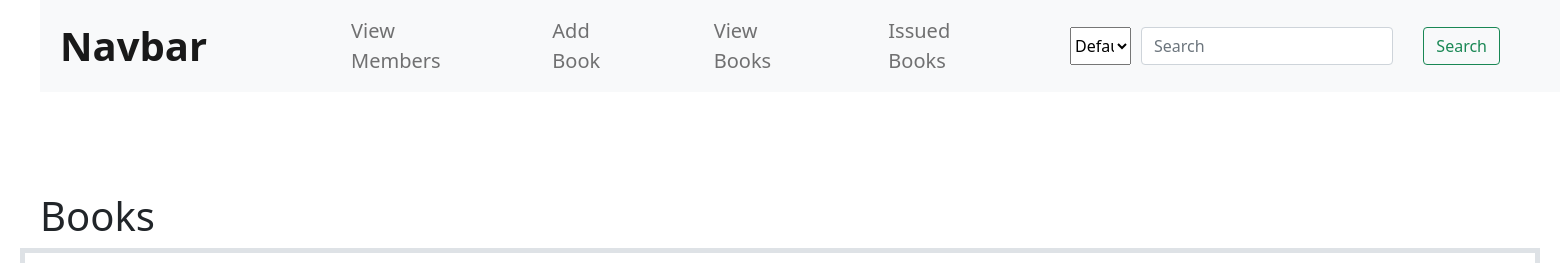
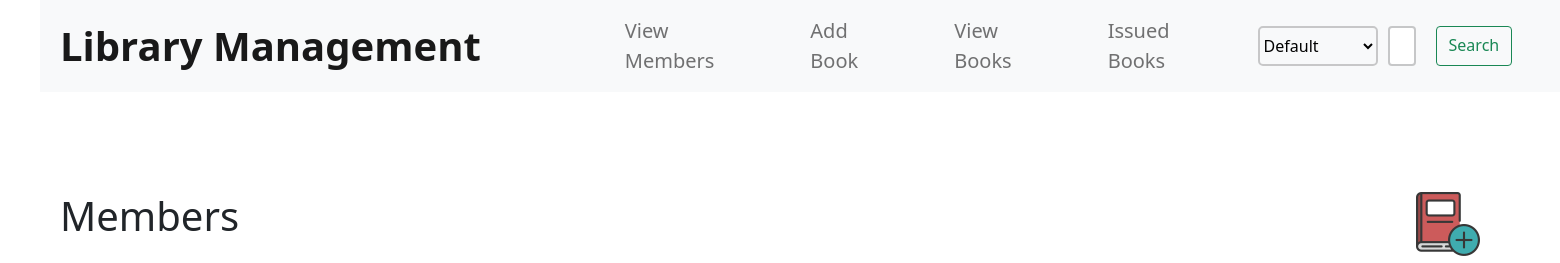
Before and after one commit to gauravsorte/library_management_flask, a Flask app: page /viewBooks in a window 1560 px wide. Shown: the top 263 px of the page. Run offline with Flask 2, Linux system fonts and the light colour scheme; data that the repository does not hold is empty; some libraries are stand-ins or nearby versions.

Commit message:
made minor changes in html files, added css file

```diff
--- a/static/style.css
+++ b/static/style.css
@@ -24,7 +24,9 @@ a.navbar-brand{
 } */
 
 .search_box_box{
-    margin-right: 10px;
+    border: 2px solid rgba(0,0,0,0.2) !important;
+    background-color: tomato;
+
 }
 
 /* .search_box_text{
@@ -39,6 +41,27 @@ a.navbar-brand{
     flex-direction: row;
 }
 
+#search_filter{
+    border: 2px solid rgba(0,0,0,0.2);
+    border-radius: 5px;
+    margin-right: 10px;
+    background-color: transparent;
+    text-decoration: none;
+    min-width: 120px !important;
+}
+
+.dropdown_links{
+    border: 2px solid rgba(0,0,0,0.2);
+    border-radius: 5px;
+    background-color: rgba(0,0,0,0.3);
+    font-size: 18px;
+    max-width: 120px !important;
+}
+
+.dropdown_links:hover{
+    font-size: 20px !important;
+}
+/*
 .dropdown{
     position: relative;
     display: inline-block;
@@ -60,11 +83,11 @@ a.navbar-brand{
     border-radius: 5px;
     border: 1px solid #000;
     min-width: 160px;
-    /* box-shadow: 0px 8px 16px 0px rgba(0,0,0,0.2); */
+    box-shadow: 0px 8px 16px 0px rgba(0,0,0,0.2);
 
     padding: 12px 16px;
     right: -40%;
-    /* margin-top: 10px; */
+    margin-top: 10px;
     align-items: center;
     z-index: 1;
 }
@@ -77,7 +100,7 @@ a.navbar-brand{
     text-decoration: none;
     font-size: 20px;
     color: #000;
-}
+} */
 
 
 
--- /dev/null
+++ b/static/viewBooks.css
@@ -0,0 +1,5 @@
+.main_div{
+    display: grid;
+    grid-template-columns: 7fr 0.5fr ;
+    margin-bottom: 10px;
+}
--- a/templates/base.html
+++ b/templates/base.html
@@ -16,7 +16,7 @@
 
 <body>
     <nav class="navbar navbar-expand-lg navbar-light bg-light">
-        <a class="navbar-brand" href="/">Navbar</a>
+        <a class="navbar-brand" href="/">Library Management</a>
         <button class="navbar-toggler" type="button" data-toggle="collapse" data-target="#navbarSupportedContent"
             aria-controls="navbarSupportedContent" aria-expanded="false" aria-label="Toggle navigation">
             <span class="navbar-toggler-icon"></span>
--- a/templates/editBook.html
+++ b/templates/editBook.html
@@ -1,6 +1,6 @@
 
 {% extends 'base.html' %}
-{% block title %} Add Book {% endblock %}
+{% block title %} Edit Book {% endblock %}
 {% block css %}
 <link rel="stylesheet" href={{url_for('static', filename='addBook.css' )}}>
 {% endblock%}
--- a/templates/editMember.html
+++ b/templates/editMember.html
@@ -1,5 +1,5 @@
 {% extends 'base.html' %}
-{% block title %} Add Member {% endblock %}
+{% block title %} Edit Member {% endblock %}
 
 
 {% block body %}
--- a/templates/issueBook.html
+++ b/templates/issueBook.html
@@ -1,5 +1,5 @@
 {% extends 'base.html' %}
-{% block title %} Add Book {% endblock %}
+{% block title %} Issue Book {% endblock %}
 
 
 {% block body %}
--- a/templates/issuedBooks.html
+++ b/templates/issuedBooks.html
@@ -1,5 +1,5 @@
 {% extends 'base.html' %}
-{% block title %} Members {% endblock %}
+{% block title %} Issued Books {% endblock %}
 
 
 {% block body %}
--- a/templates/memberIssuedBooks.html
+++ b/templates/memberIssuedBooks.html
@@ -1,5 +1,5 @@
 {% extends 'base.html' %}
-{% block title %} Members {% endblock %}
+{% block title %} Members Issued Book {% endblock %}
 
 
 {% block body %}
--- a/templates/viewBooks.html
+++ b/templates/viewBooks.html
@@ -1,12 +1,19 @@
 {% extends 'base.html' %}
 {% block title %} Books {% endblock %}
+{% block css %}
+<link rel="stylesheet" href={{url_for('static', filename='viewBooks.css' )}}>
+
+{% endblock %}
 {% block js %}
   <script src={{url_for('static', filename='JS/viewBooks.js' )}}></script>
 {% endblock %}
 
 {% block body %}
 
-<h1>Books</h1>
+<div class="main_div">
+  <h1 class="main_heading">Members</h1>
+  <a href="/addBook"><img src="{{url_for('static', filename='images/book.png' )}}" alt="" srcset=""/></a>
+</div>
 
 
 
```
Also changed, not shown: static/JS/viewMembers.js (+13 -5 lines), static/images/book.png (added).
